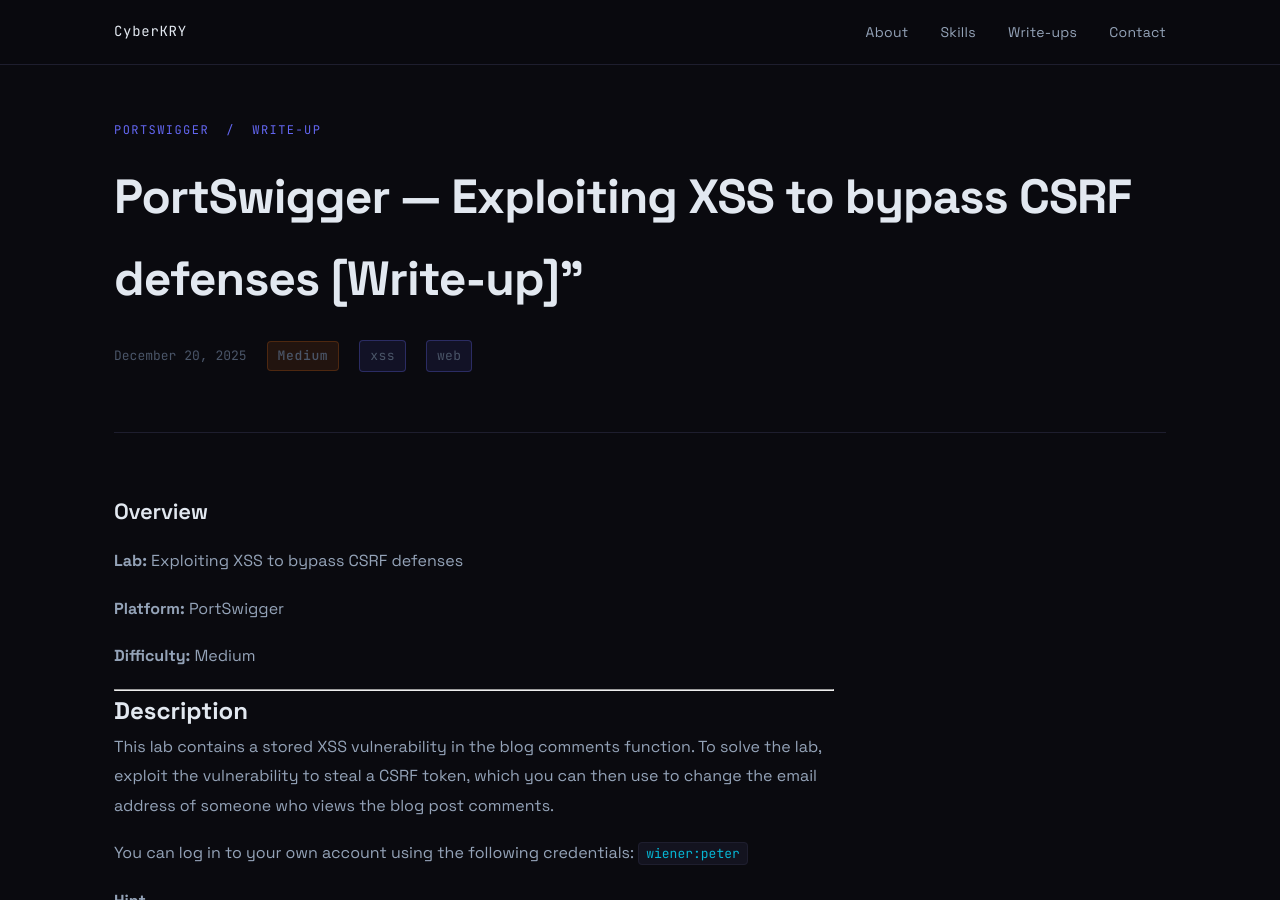
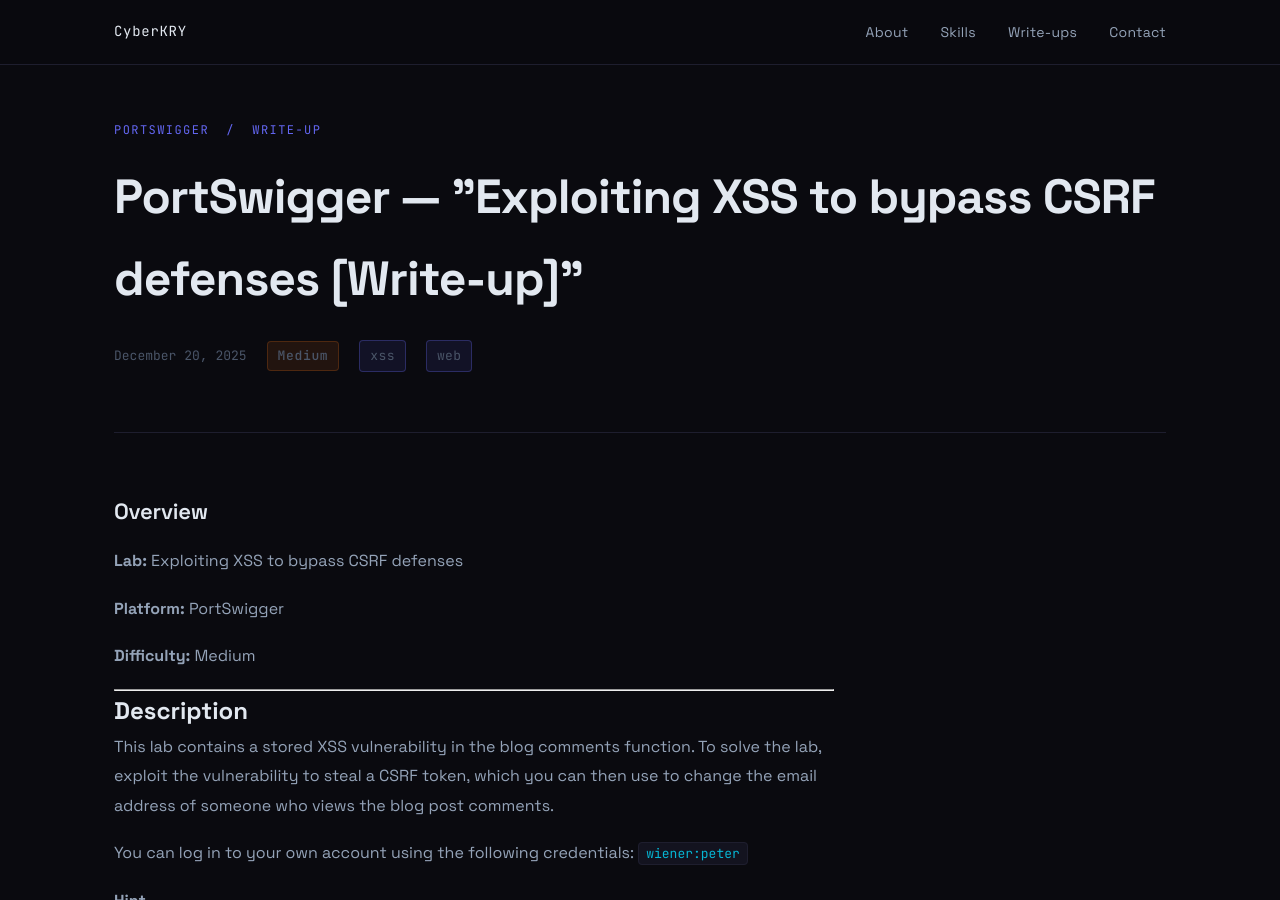
Before and after one commit to CyberKRY/CyberKRY.github.io, a Jekyll site: the page built from _posts/2025-12-20-portswigger-Lab: Exploiting XSS to bypass CSRF defenses.md, in a window 1280 px wide and 900 px high. Built offline with Jekyll 4.4.1, drawn with Linux system fonts in a browser that asks for light colours.

```diff
--- a/_posts/2025-12-20-portswigger-Lab: Exploiting XSS to bypass CSRF defenses.md
+++ b/_posts/2025-12-20-portswigger-Lab: Exploiting XSS to bypass CSRF defenses.md
@@ -1,6 +1,6 @@
 ---
 layout: post
-title: PortSwigger — Exploiting XSS to bypass CSRF defenses [Write-up]"
+title: PortSwigger — "Exploiting XSS to bypass CSRF defenses [Write-up]"
 date: 2025-12-20
 platform: portswigger
 vulntype: XSS
```
